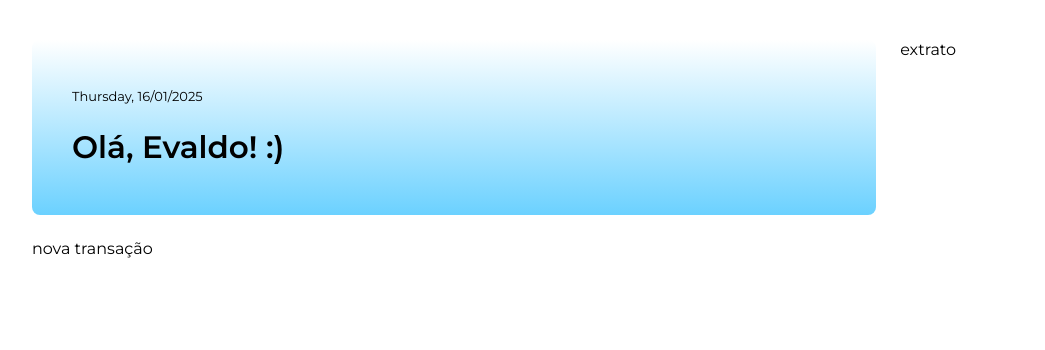
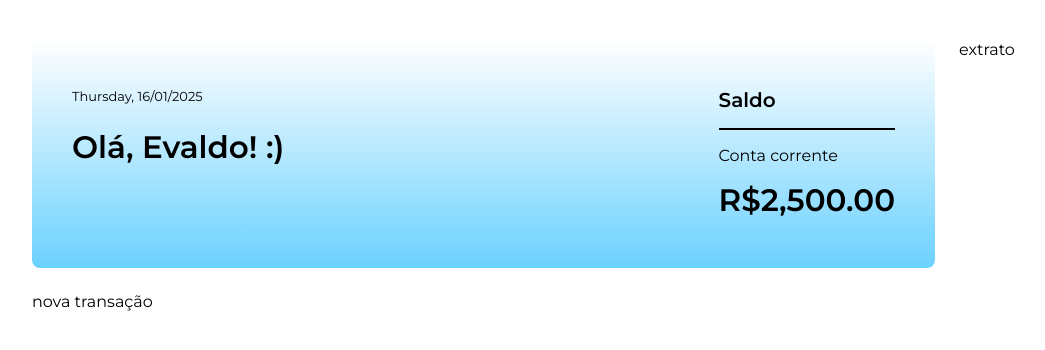
Before and after one commit to antonioevaldo/4456-angular-19-projeto, an Angular app: page / in a window 1280 px wide. Shown: the top 350 px of the page, without its empty margins (8-1053 px from the left). Built offline with nearby package versions, Linux system fonts and the light colour scheme.

Commit message:
Vídeo 1.5

```diff
--- a/src/app/apresentacao/apresentacao.component.css
+++ b/src/app/apresentacao/apresentacao.component.css
@@ -22,3 +22,32 @@
   font-weight: 600;
   line-height: 125%;
 }
+
+.saldo {
+  display: flex;
+  flex-direction: column;
+  gap: 1rem;
+}
+
+.saldo__titulo {
+  font-size: 1.25rem;
+  font-weight: 600;
+  line-height: 120%
+}
+
+.saldo__divisoria {
+  height: 0.125rem;
+  background: var(--preto);
+}
+
+.saldo__tipo-conta {
+  font-size: 1rem;
+  font-weight: 400;
+  line-height: normal;
+}
+
+.saldo__valor {
+  font-size: 1.9375rem;
+  font-weight: 600;
+  line-height: 125%;
+}
--- a/src/app/apresentacao/apresentacao.component.html
+++ b/src/app/apresentacao/apresentacao.component.html
@@ -5,4 +5,11 @@
     </span>
     <h1 class="boas-vindas__titulo">Olá, Evaldo! :)</h1>
   </section>
+
+  <section class="saldo">
+    <h2 class="saldo__titulo">Saldo</h2>
+    <div class="saldo__divisoria"></div>
+    <span class="saldo__tipo-conta">Conta corrente</span>
+    <span class="saldo__valor">{{ 2500 | currency:'BRL' }}</span>
+  </section>
 </header>
--- a/src/app/apresentacao/apresentacao.component.ts
+++ b/src/app/apresentacao/apresentacao.component.ts
@@ -1,9 +1,9 @@
-import { DatePipe, TitleCasePipe } from '@angular/common';
+import { CurrencyPipe, DatePipe, TitleCasePipe } from '@angular/common';
 import { Component } from '@angular/core';
 
 @Component({
   selector: 'app-apresentacao',
-  imports: [DatePipe, TitleCasePipe],
+  imports: [DatePipe, TitleCasePipe, CurrencyPipe],
   templateUrl: './apresentacao.component.html',
   styleUrl: './apresentacao.component.css'
 })
```
